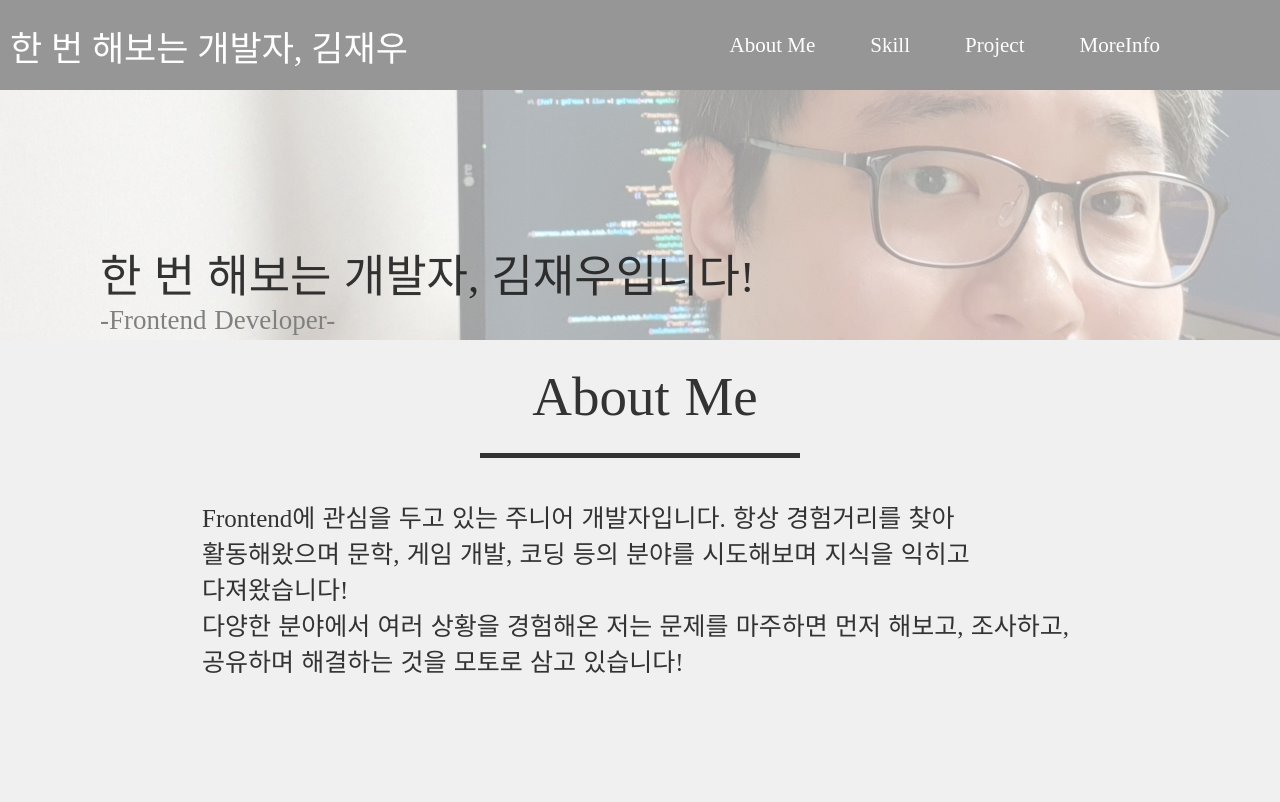
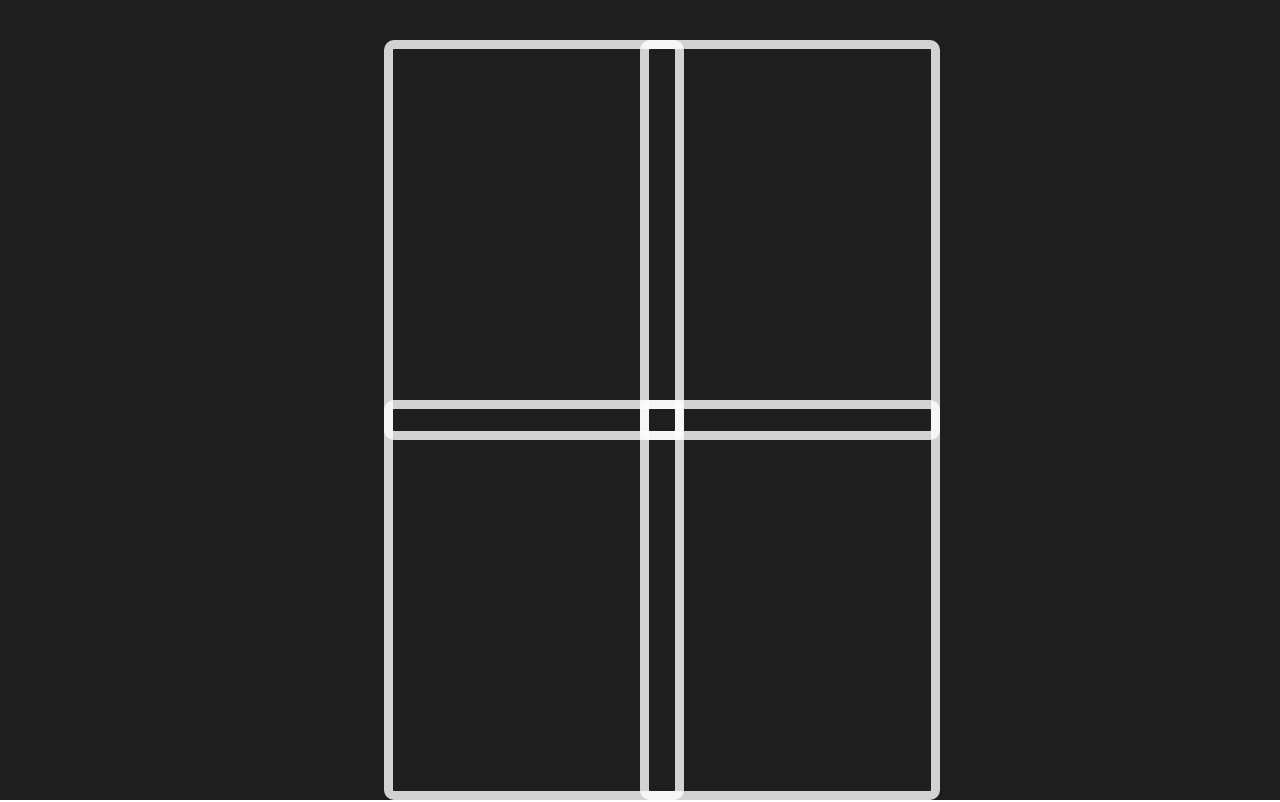
Before and after one commit to Nidurolak/jaewooPortFolio, a React (Create React App) app: page / in a window 1280 px wide. Shown: the top 802 px of the page. Built offline with nearby package versions, Linux system fonts and the light colour scheme; a web font is replaced by a local one.

Commit message:
feat : 기본 프레임 교체

```diff
--- a/src/pages/Main.tsx
+++ b/src/pages/Main.tsx
@@ -14,9 +14,32 @@ import { Element, scroller } from 'react-scroll';
 import SkillListTooltip from '../components/SkillListTooltip';
 
 function Main() {
+    const [hoveredIndex, setHoveredIndex] = useState<number | null>(null);
+    const [clickedIndex, setClickedIndex] = useState<number | null>(null);
+
+    const handleMouseEnter = (index: number) => {
+        setHoveredIndex(index);
+    };
+
+    const handleMouseLeave = () => {
+        setHoveredIndex(null);
+    };
+
+    const handleClick = (index: number | null) => {
+
+        setClickedIndex(clickedIndex === index ? null : index);
+    };
+    const positions = [
+        { top: "5%", left: "30%" },
+        { top: "5%", left: "50%" },
+        { top: "50%", left: "30%" },
+        { top: "50%", left: "50%" },
+    ];
 
     return (
-        <Container>
+        <Container onClick={() => handleClick(null)}>
+
+            {/*
             <MainTitle />
             <AnimatePresence>
                 <Element name="AboutMe"><AboutMeList /></Element>
@@ -24,27 +47,99 @@ function Main() {
 
             </AnimatePresence>
             <Element name="Project"><ProjectList /></Element>
-            <Element name="Contact"><ContactList /></Element>
-
+            <Element name="Contact"><ContactList /></Element>*/}
+            {Array.from({ length: 4 }).map((_, index) => (
+                <Card
+                    key={index + "card"}
+                    index={index}
+                    onMouseEnter={() => handleMouseEnter(index)}
+                    onMouseLeave={handleMouseLeave}
+                    onClick={(e) => {
+                        e.stopPropagation();
+                        handleClick(index);
+                    }}
+                    style={{
+                        top: positions[index].top,
+                        left: positions[index].left,
+                    }}
+                    animate={{
+                        top:
+                            clickedIndex === index
+                                ? "0%" // 클릭된 카드의 상단 기준점
+                                : clickedIndex !== null
+                                    ? "0%" // 클릭된 상태에서 다른 카드의 상단 기준점
+                                    : positions[index].top, // 기본 상단 기준점
+                        left:
+                            clickedIndex === index
+                                ? "0%" // 클릭된 카드의 상단 기준점
+                                : clickedIndex !== null
+                                    ? "0%" // 클릭된 상태에서 다른 카드의 상단 기준점
+                                    : positions[index].left, // 기본 상단 기준점
+                        width:
+                            clickedIndex === index
+                                ? "100vw" // 클릭된 카드의 가로 크기
+                                : clickedIndex !== null
+                                    ? "0px" // 클릭된 상태에서 다른 카드의 가로 크기
+                                    : "300px", // 기본 가로 크기
+                        height:
+                            clickedIndex === index
+                                ? "100vh" // 클릭된 카드의 세로 크기
+                                : clickedIndex !== null
+                                    ? "0px" // 클릭된 상태에서 다른 카드의 세로 크기
+                                    : "400px", // 기본 세로 크기
+                    }}
+                    transition={{ duration: 0.7 }}
+                />
+            ))}
 
         </Container>)
 }
 
 export default Main;
 
+const CardBox = styled.div`
+display: grid;
+align-items: center;
+  grid-template-columns: repeat(2, 1fr);
+  grid-gap: 30px;
+justify-content: center;
+  @media (max-width: 1200px) {
+    grid-template-columns: repeat(2, 1fr); /* 화면이 1200px 이하일 때: 한 줄에 4개 */
+  }
+  @media (max-width: 1000px) {
+    grid-template-columns: repeat(2, 1fr); /* 화면이 800px 이하일 때: 한 줄에 2개 */
+  }
 
+  @media (max-width: 800px) {
+    grid-template-columns: repeat(2, 1fr); /* 화면이 800px 이하일 때: 한 줄에 2개 */
+  }
+
+  @media (max-width: 400px) {
+    grid-template-columns: repeat(2, 1fr); /* 화면이 400px 이하일 때: 한 줄에 1개 */
+  }
+`
+
+const Card = styled(motion.div) <{ index: number }>`
+position: absolute;
+    width: 300px;
+    height: 400px;
+    display: flex;
+    border:  9px solid rgba(255, 255, 255, 0.8);
+    border-radius: 10px;
+align-items: center;
+  transition: transform 0.3s;
+&:hover {
+    cursor: pointer;
+}
+`
 
 const Container = styled.div`
-padding-top: 90px;
-    display: flex;
-    align-items: center;
-    flex-direction: column;
-    justify-content: flex-start;
-    background-color: rgba(240, 240, 240, 1);;
+    position: relative;
     width: 100vw;
-    height: fit-content;
-    padding-bottom: 150px;
-    @media(max-width: 800px){
-        padding-bottom: 50px;
-    }
+    height: 100vh;
+    overflow: hidden;
+/*     align-items: center;
+    justify-content: center;
+    flex-direction: center;*/
+    background-color: rgba(30, 30, 30, 1);;
 `
--- a/src/shared/Router.tsx
+++ b/src/shared/Router.tsx
@@ -21,7 +21,8 @@ const Router = () => {
       <Routes>
         <Route element={<Main />} path="/" />
       </Routes>
-      <Header scrollToComponent={scrollToComponent} />
+      {/*<Header scrollToComponent={scrollToComponent} />*/}
+
     </BrowserRouter>
   )
 }
```
